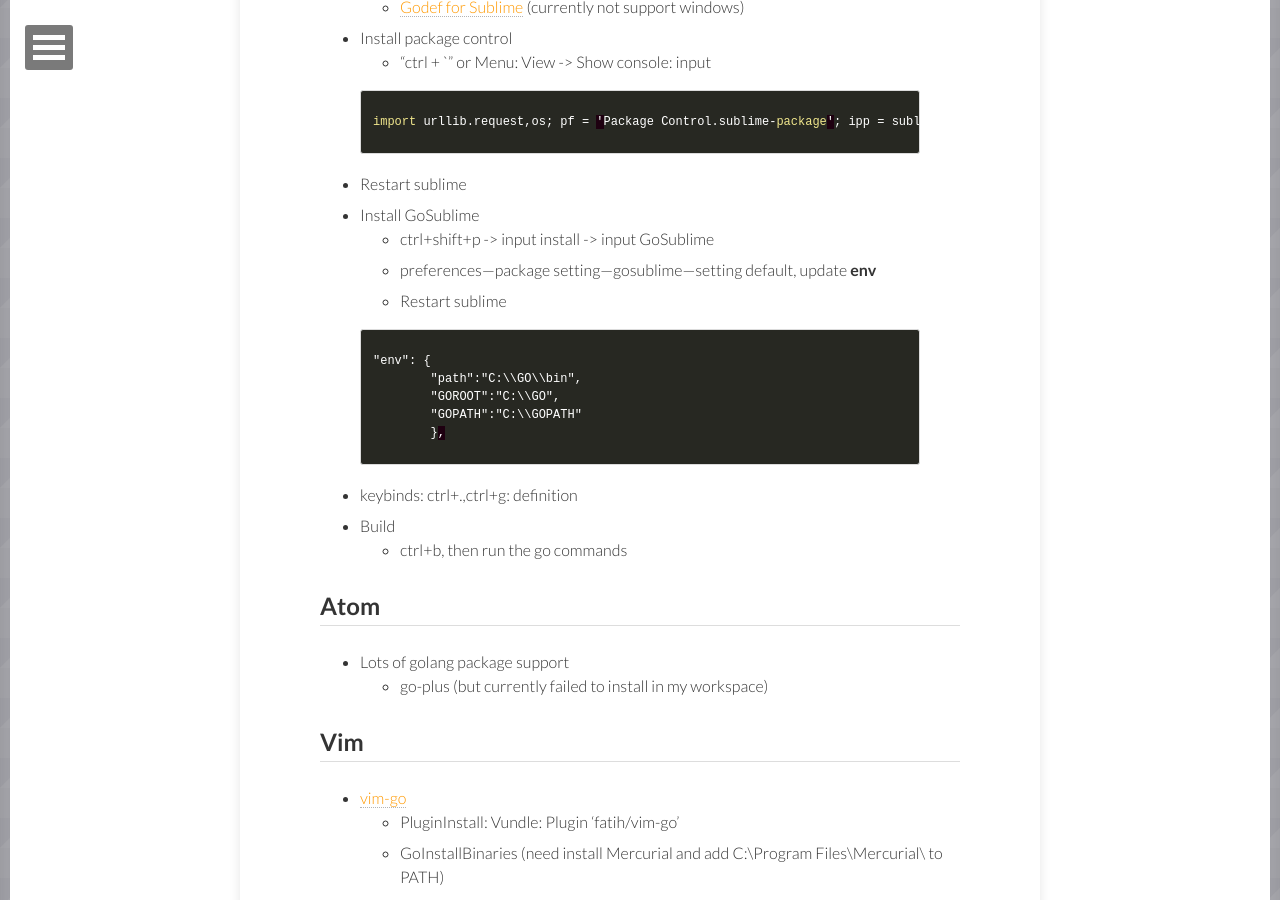
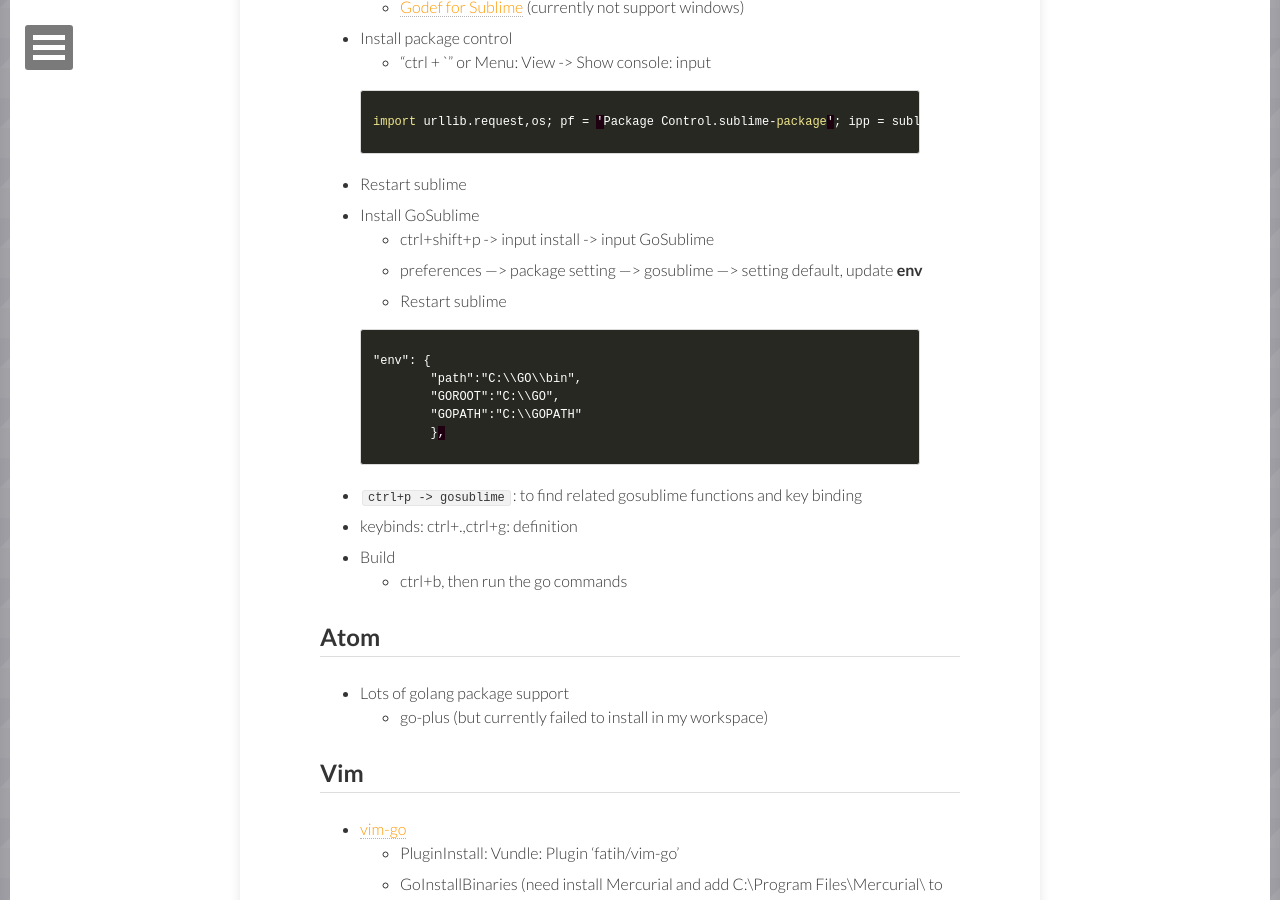
Before and after one commit to KasperDeng/kasperdeng.github.io, a Jekyll site: the page built from _posts/2015-04-15-go-dev-env.md, in a window 1280 px wide and 900 px high, scrolled down 1612 px. Built offline with Jekyll 4.4.1, drawn with Linux system fonts in a browser that asks for light colours; nearby versions of some CDN libraries; comment, search, counter and statistics services are not loaded.

Commit message:
update post: go env

```diff
--- a/_posts/2015-04-15-go-dev-env.md
+++ b/_posts/2015-04-15-go-dev-env.md
@@ -59,7 +59,7 @@
  * Restart sublime
 - Install GoSublime
   * ctrl+shift+p -> input install<cr> -> input GoSublime <cr>
-  * preferences—package setting—gosublime—setting default, update **env**
+  * preferences —> package setting —> gosublime —> setting default, update **env**
   * Restart sublime
 
 {% highlight json %}
@@ -69,7 +69,7 @@
         "GOPATH":"C:\\GOPATH"
         },
 {% endhighlight %}
-
+- `ctrl+p -> gosublime`: to find related gosublime functions and key binding
 - keybinds: ctrl+.,ctrl+g: definition
 - Build
    * ctrl+b, then run the go commands
```
